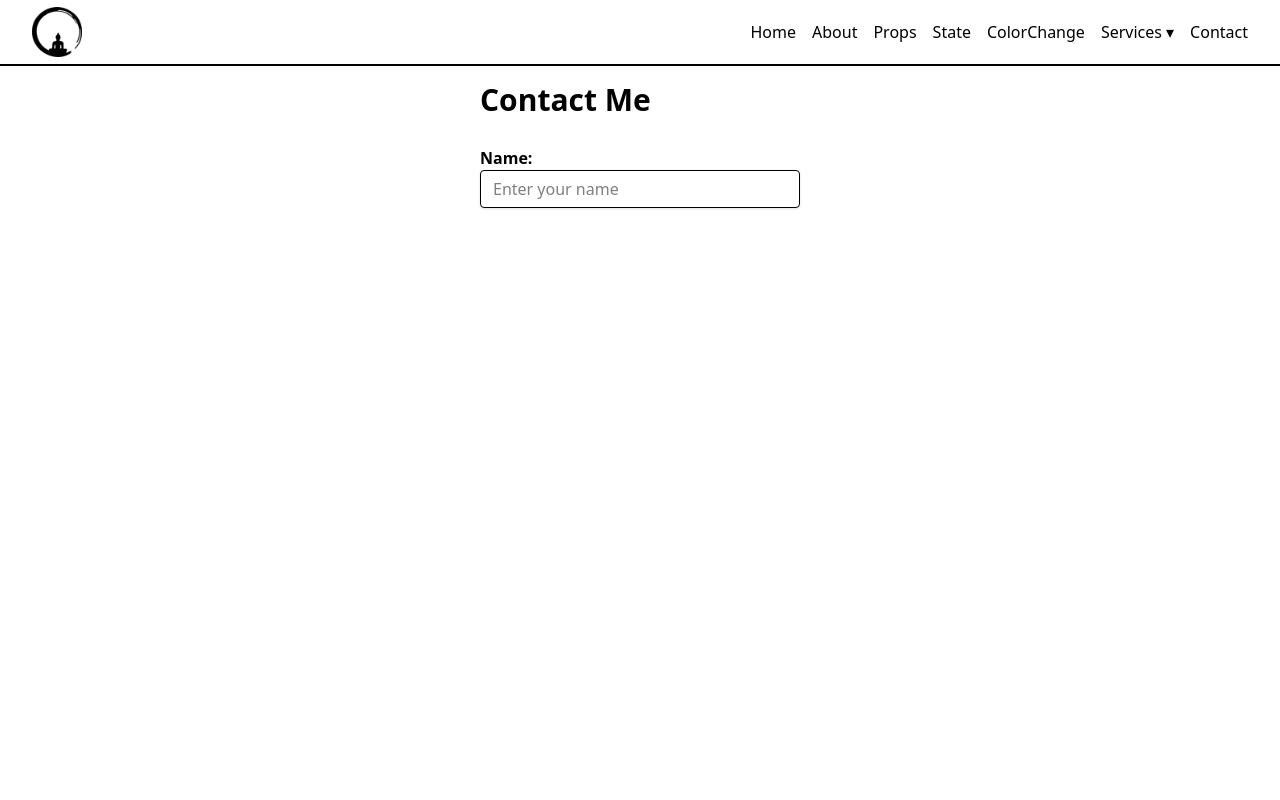
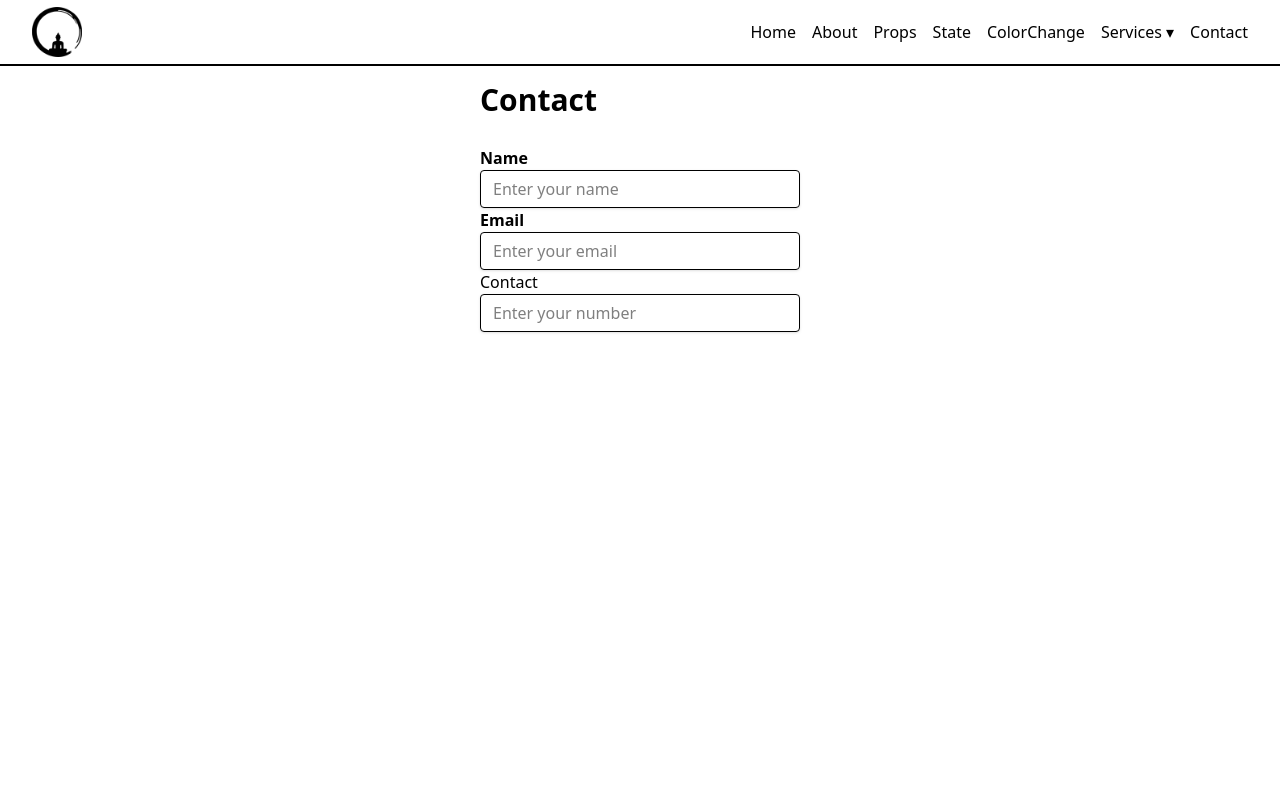
Before and after one commit to anwrat/Setting-Up-Next.js, a Next.js app: page /contact in a window 1280 px wide. Shown: the top 800 px of the page. Built offline with nearby package versions, Linux system fonts and the light colour scheme.

Commit message:
Live text changing using usestate

```diff
--- a/src/app/contact/page.js
+++ b/src/app/contact/page.js
@@ -3,11 +3,30 @@ import { useState } from "react";
 
 export default function Contact(){
   const [name,setName] = useState("");
+  const [email,setEmail] = useState("");
+  const [number,setNumber] = useState();
   return(
     <div className="justify-center items-center m-auto w-1/4 h-screen">
-      <h1 className="font-bold text-3xl mb-7">Contact Me</h1>
-      <label className="font-bold">Name: </label>
+      <h1 className="font-bold text-3xl mb-7">Contact</h1>
+      {/*For name*/}
+      <label className="font-bold">Name</label>
       <input type="text" className="border rounded w-full py-2 px-3 shadow appearance-none leading-tight focus:outline-none focus:shadow-outline" value={name} onChange={(e)=>setName(e.target.value)} placeholder="Enter your name"/>
+      {/*The below ampersand means a shorthand if statement to check if name is not empty*/}
+      {name && (
+        <p className="text-center mt-6">Hello, <span className="font-bold">{name}!</span></p>
+        )}
+      {/*For email*/}
+      <label className="font-bold">Email</label>
+      <input type="email" className="border rounded w-full py-2 px-3 shadow appearance-none leading-tight focus:outline-none focus:shadow-outline" value={email} onChange={(e)=>setEmail(e.target.value)} placeholder="Enter your email"/>
+      {email && (
+        <p className="text-center mt-6">Your email is <span className="font-bold">{email}</span></p>
+        )}
+      {/*For Contact*/}
+      <label>Contact</label>
+      <input type="number" className="border rounded w-full py-2 px-3 shadow appearance-none leading-tight focus:outline-none focus:shadow-outline" value={number} onChange={(e)=>setNumber(e.target.value)} placeholder="Enter your number"/>
+      {number && (
+        <p className="text-center mt-6">Your number is <span className="font-bold">{number}</span></p>
+        )}
     </div>
   )
 }
```
